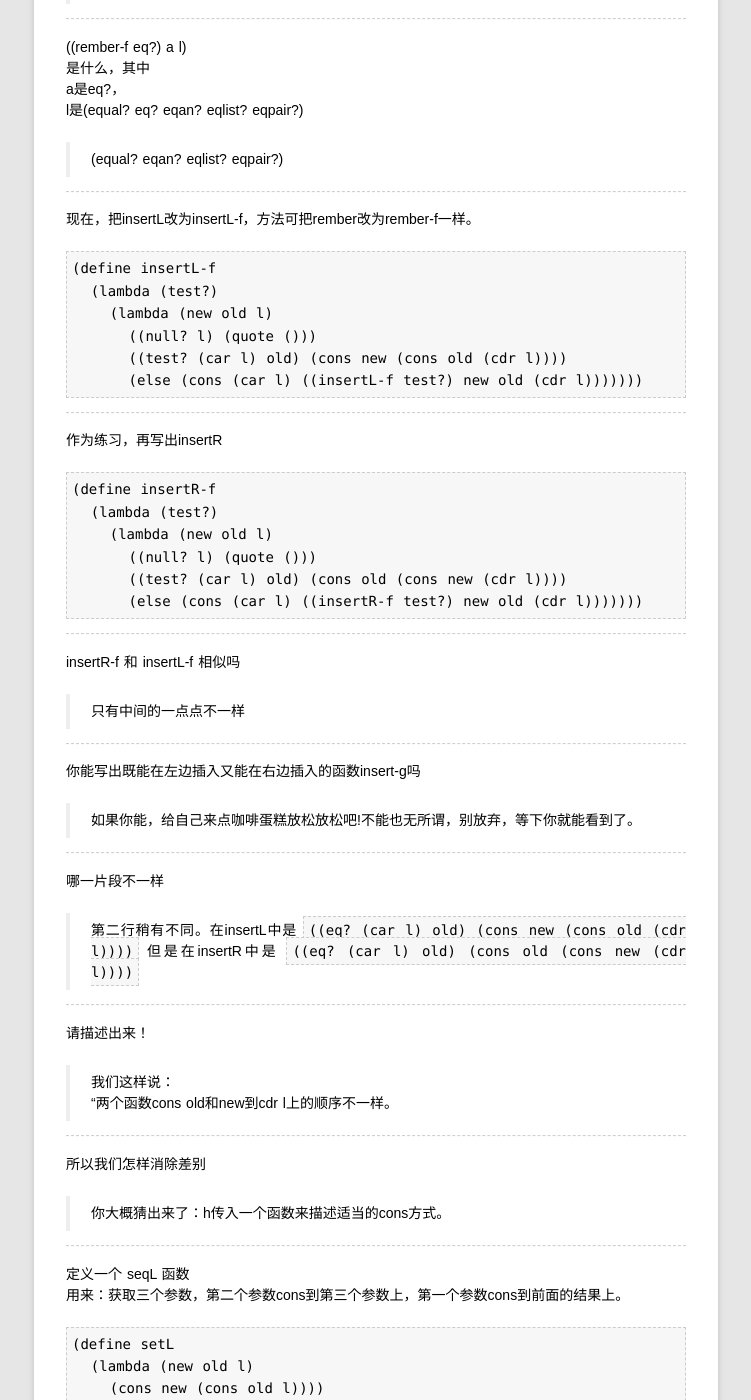
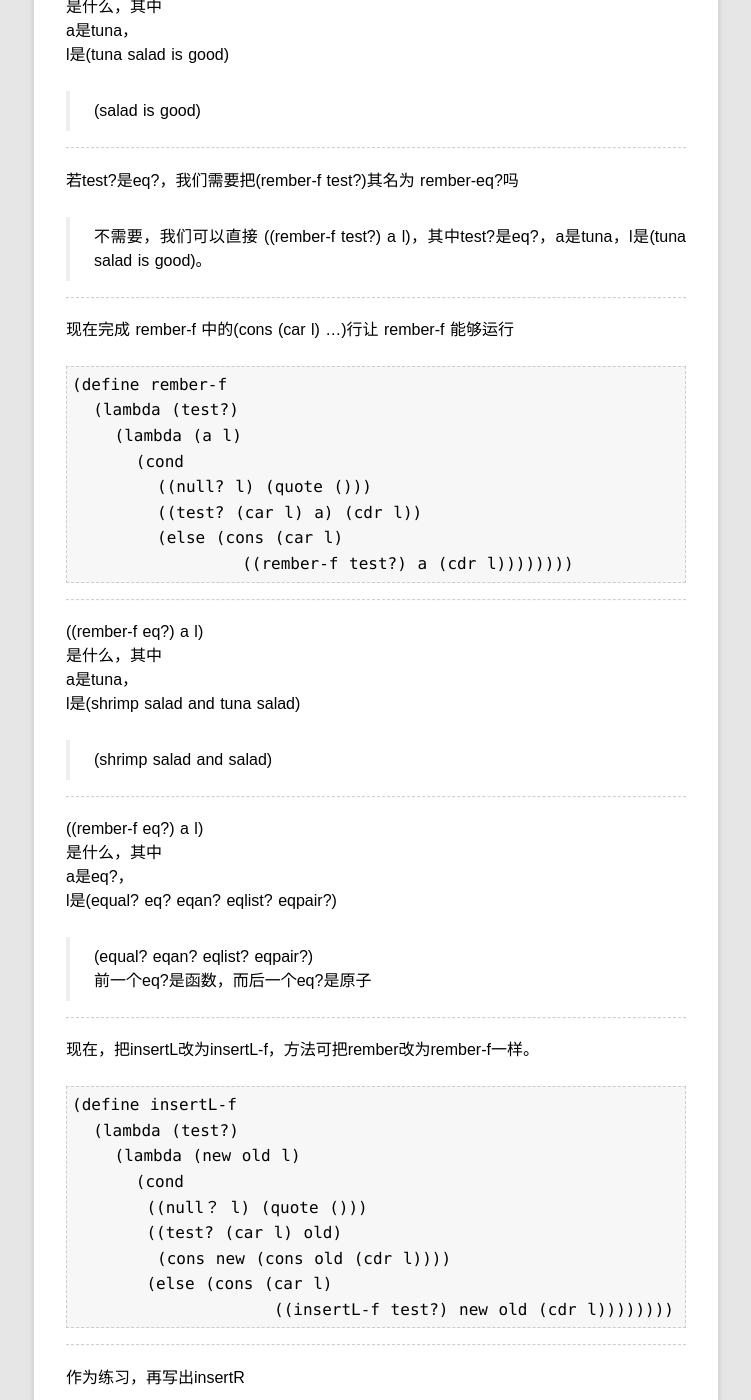
Before and after one commit to rhuichao/uternet.github.io, a Jekyll site: the page built from TLS/08.md, in a window 1280 px wide and 1400 px high, scrolled down 5721 px. Shown: the whole window, without its empty margins (264-1015 px from the left). Built offline with Jekyll 4.4.1, drawn with Linux system fonts in a browser that asks for light colours; some web fonts are replaced; Markdown is read by kramdown in place of the engine named in the settings.

Commit message:
new document posted

````diff
--- a/TLS/08.md
+++ b/TLS/08.md
@@ -343,6 +343,7 @@
 l是(equal? eq? eqan? eqlist? eqpair?)
 
 >(equal? eqan? eqlist? eqpair?)
+>前一个eq?是函数，而后一个eq?是原子
 
 ----------------------
 
@@ -354,9 +355,12 @@
 (define insertL-f
   (lambda (test?)
     (lambda (new old l)
-      ((null? l) (quote ()))
-      ((test? (car l) old) (cons new (cons old (cdr l))))
-      (else (cons (car l) ((insertL-f test?) new old (cdr l)))))))
+      (cond
+       ((null？ l) (quote ()))
+       ((test? (car l) old)
+        (cons new (cons old (cdr l))))
+       (else (cons (car l)
+                   ((insertL-f test?) new old (cdr l))))))))
 ```
 
 ----------------------
@@ -369,8 +373,10 @@
   (lambda (test?)
     (lambda (new old l)
       ((null? l) (quote ()))
-      ((test? (car l) old) (cons old (cons new (cdr l))))
-      (else (cons (car l) ((insertR-f test?) new old (cdr l)))))))
+      ((test? (car l) old)
+       (cons old (cons new (cdr l))))
+      (else (cons (car l)
+              ((insertR-f test?) new old (cdr l)))))))
 ```
 
 ----------------------
--- a/media/css/style.css
+++ b/media/css/style.css
@@ -3,7 +3,7 @@
 @import url(http://fonts.googleapis.com/css?family=Gentium+Book+Basic:400,700);
 
 body{
-    font-size:16px;
+    font-size:1em;
     word-spacing:1px;
     margin-left:auto;
     margin-right:auto;
@@ -65,7 +65,7 @@
 /*代码块*/
 pre code{
     margin:1em 0;
-    font-size:14px;
+    /*font-size:14px;*/
     line-height:1.6;
     display:block;
     overflow:auto;
@@ -73,7 +73,7 @@
 
 pre,code{
     font-family:"inconsolata",Menlo,"Andale Mono",Consolas,"Courier New",Monaco,monospace;
-    font-size:14px;
+    /*font-size:14px;*/
 }
 
 code{
@@ -107,7 +107,8 @@
 
 /* 页面内容*/
 .content{
-    font-size:14px;line-height:24px;
+    /*font-size:14px;*/
+    line-height:24px;
 }
 
 .content h1{
@@ -143,18 +144,21 @@
 
 .meta{
     text-align:right;
-    font-size:12px;
+    /*font-size:12px;*/
+    font-size:0.8em;
 }
 
 /******************************页面导航（上一页，下一页）************************/
 .pageNav{
     font-weight:bold;
-    font-size:17px;
+    /*font-size:17px;*/
+    font-size:1.2em;
 }
 
 .pageNavInvalid{
     font-weight:bold;
-    font-size:17px;
+    /*font-size:17px;*/
+    font-size:1.2em;
     color:#D0D0D0;
 }
 
@@ -230,7 +234,11 @@
     display:block;margin:4px auto;
 }
 
-.gist{font-size: 12px;line-height:1.6;}
+.gist{
+    /*font-size: 12px;*/
+    font-size: 0.6em;
+    line-height:1.6;
+}
 
 /**********************************页脚************************************/
 footer{
@@ -239,7 +247,8 @@
 }
 
 footer small {
-    font-size: 12px;
+    /*font-size: 12px;*/
+    font-size: 0.6em;
     color: #999;
 }
 
````
Also changed, not shown: 1 other file.
